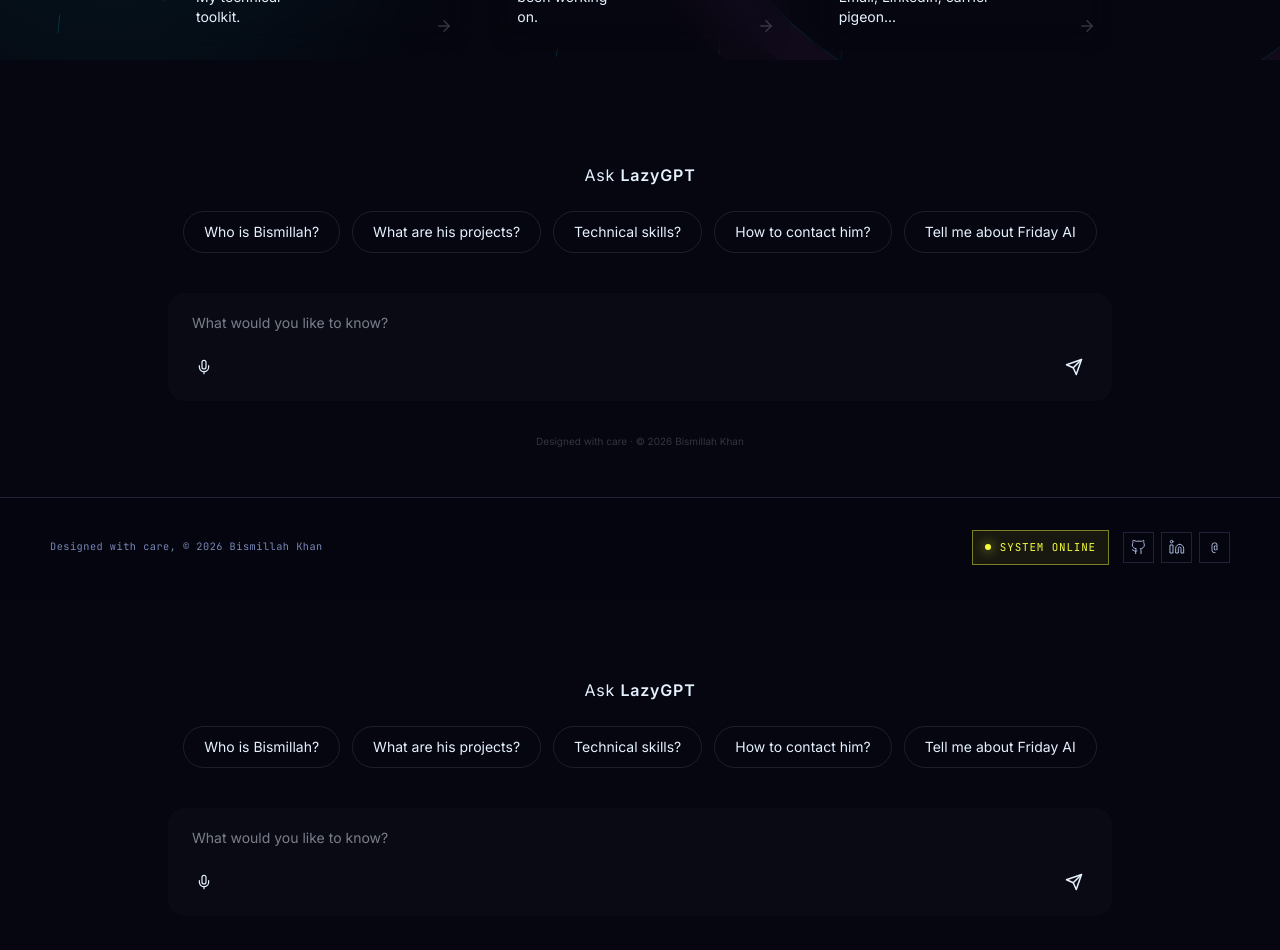
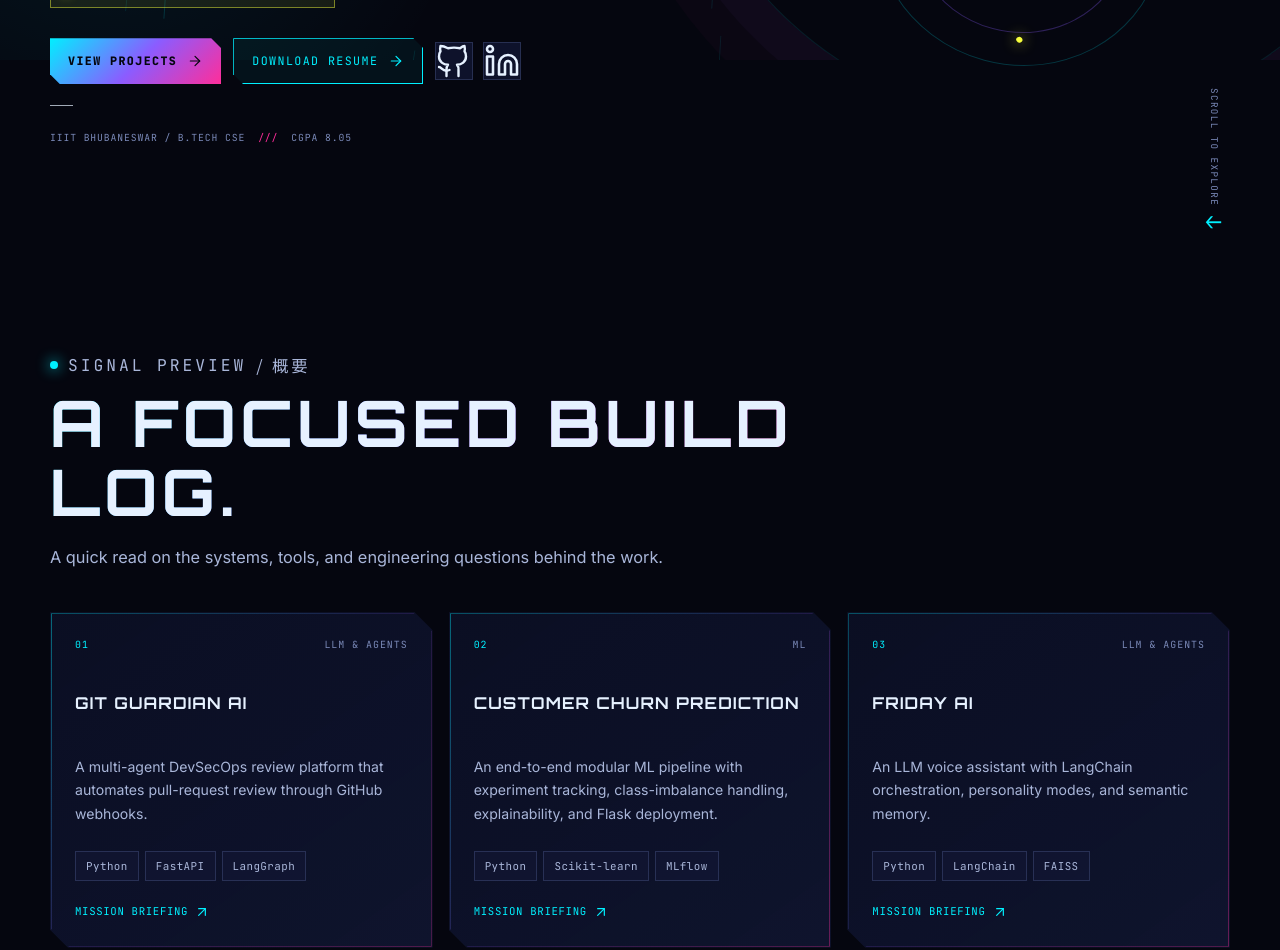
Before and after one commit to bismillah626/portfolio, a Next.js app: page / in a window 1280 px wide. Shown: the part 740-1690 px from the top of the page. Built offline with nearby package versions, Linux system fonts and the light colour scheme.

Commit message:
feat: refresh home page

```diff
--- a/src/app/page.tsx
+++ b/src/app/page.tsx
@@ -1,15 +1,44 @@
-"use client";
-
-import Hero from "@/components/Hero";
-import BentoGrid from "@/components/BentoGrid";
-import Chatbot from "@/components/Chatbot";
+import Link from "next/link";
+import BootSequence from "@/components/BootSequence";
+import HomeHero from "@/components/HomeHero";
+import { Chip, Reveal, SectionHeading, ArrowUpRight } from "@/components/ui";
+import { projects, skillGroups } from "@/data/portfolio";
 
 export default function Home() {
   return (
     <>
-      <Hero />
-      <BentoGrid />
-      <Chatbot />
+      <BootSequence />
+      <main className="page-main">
+        <HomeHero />
+        <section className="home-preview">
+          <SectionHeading eyebrow="Signal preview" japanese="概要" title="A focused build log." description="A quick read on the systems, tools, and engineering questions behind the work." as="h2" />
+          <div className="preview-projects">
+            {projects.slice(0, 3).map((project, index) => (
+              <Reveal key={project.id} delay={index * 0.08} className="preview-card hud-card hud-card-hover scanline-once">
+                <div className="preview-card-top mono"><span>{project.number}</span><span>{project.category}</span></div>
+                <h3 className="display">{project.title}</h3>
+                <p>{project.summary}</p>
+                <div className="chip-row">{project.tags.slice(0, 3).map((tag) => <Chip key={tag}>{tag}</Chip>)}</div>
+                <Link href="/projects" className="text-link">Mission briefing <ArrowUpRight /></Link>
+              </Reveal>
+            ))}
+          </div>
+          <div className="preview-lower">
+            <Reveal className="hud-card skills-marquee-card">
+              <div className="preview-card-top mono"><span>STACK / QUICK READ</span><span>● LIVE</span></div>
+              <div className="skills-marquee" aria-label="Quick skills">
+                {["Python", "LLMs", "NLP", "ML", "RAG", "Agentic AI", "FastAPI", "PyTorch"].map((skill) => <span key={skill}>{skill}</span>)}
+              </div>
+            </Reveal>
+            <Reveal delay={0.1} className="hud-card preview-callout">
+              <span className="mono preview-callout-number">04 / 05</span>
+              <h3 className="display">Read the full<br /><span className="text-gradient">system map.</span></h3>
+              <Link href="/about" className="button-secondary">About the engineer <ArrowUpRight /></Link>
+            </Reveal>
+          </div>
+        </section>
+        <div className="home-terminal-line mono"><span>READY FOR TRANSMISSION</span><span>{skillGroups.length} skill clusters indexed</span></div>
+      </main>
     </>
   );
 }
```
